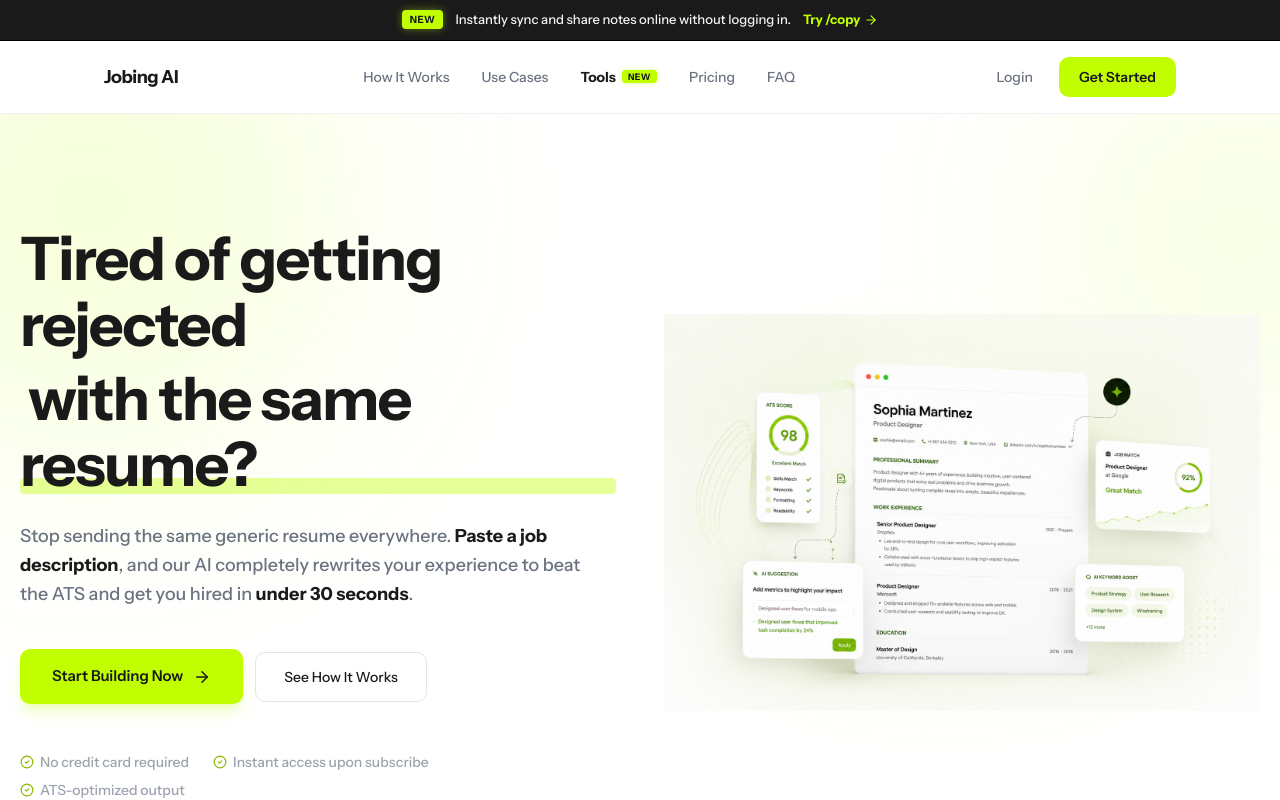
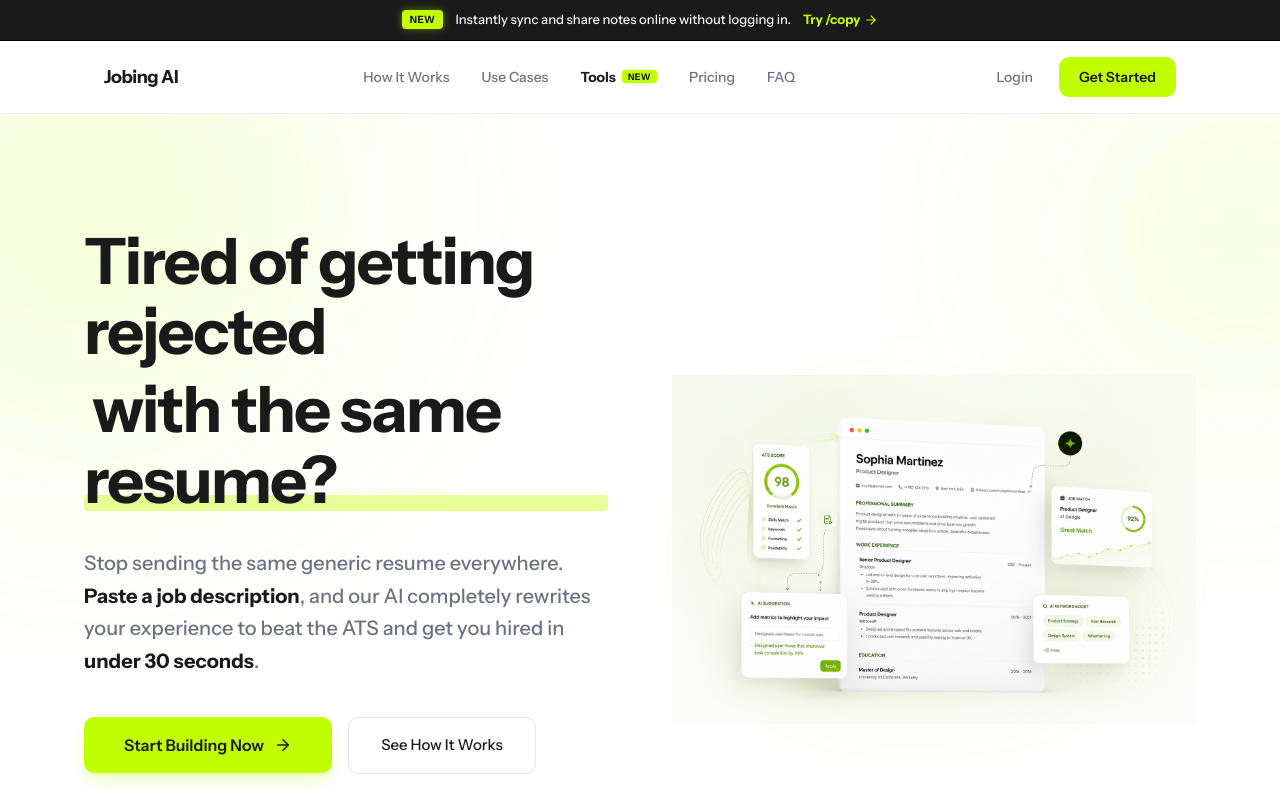
Before and after one commit to srinivasgogula02/jobing, a Next.js app: page / in a window 1280 px wide. Shown: the top 800 px of the page. Built offline with nearby package versions, Linux system fonts and the light colour scheme; no server answers; what dodopayments would draw is missing.

Commit message:
style(landing): expand hero text content to fully occupy left half

```diff
--- a/src/app/page.tsx
+++ b/src/app/page.tsx
@@ -152,12 +152,11 @@ export default async function Home() {
         <div className="absolute -top-40 -left-40 w-[500px] h-[500px] bg-[#C1FF00]/15 rounded-full blur-[120px] pointer-events-none" />
         <div className="absolute -top-20 -right-40 w-[400px] h-[400px] bg-[#C1FF00]/10 rounded-full blur-[100px] pointer-events-none" />
 
-        <div className="max-w-7xl mx-auto relative z-10 grid grid-cols-1 md:grid-cols-2 gap-12 items-center">
+        <div className="w-full max-w-[1600px] mx-auto px-5 md:px-10 lg:px-16 relative z-10 grid grid-cols-1 md:grid-cols-2 gap-8 lg:gap-16 items-center">
           {/* Left Column: Content */}
-          <div className="flex flex-col items-center md:items-start text-center md:text-left">
+          <div className="flex flex-col items-center md:items-start text-center md:text-left w-full">
 
-
-            <h1 className="text-[1.75rem] sm:text-4xl lg:text-[3.75rem] font-extrabold tracking-tight leading-[1.15] lg:leading-[1.1] text-[#1a1a1a] mb-5 lg:mb-6">
+            <h1 className="text-[1.75rem] sm:text-4xl lg:text-[4rem] font-extrabold tracking-tight leading-[1.15] lg:leading-[1.1] text-[#1a1a1a] mb-5 lg:mb-8">
               Tired of getting rejected
               <br className="block md:hidden" />
               <br className="hidden md:block" />
@@ -167,27 +166,27 @@ export default async function Home() {
               </span>
             </h1>
 
-            <p className="text-base md:text-lg text-[#6b7280] max-w-xl mb-10 leading-relaxed font-medium">
+            <p className="text-base md:text-xl text-[#6b7280] w-full mb-10 leading-relaxed font-medium">
               Stop sending the same generic resume everywhere.{" "}
               <strong className="text-[#1a1a1a]">Paste a job description</strong>,{" "}
               and our AI completely rewrites your experience to beat the ATS and get you hired in{" "}
               <strong className="text-[#1a1a1a]">under 30 seconds</strong>.
             </p>
 
-            <div className="flex flex-col sm:flex-row items-center gap-3 mb-12">
+            <div className="flex flex-col sm:flex-row items-center gap-4 mb-12">
               <SignUpButton forceRedirectUrl="/tools">
-                <button className="btn-primary px-8 py-4 text-[15px] font-bold gap-2.5 shadow-lg shadow-[#C1FF00]/25 hover:scale-[1.02] transition-transform w-full sm:w-auto">
+                <button className="btn-primary px-10 py-4 text-[16px] font-bold gap-2.5 shadow-lg shadow-[#C1FF00]/25 hover:scale-[1.02] transition-transform w-full sm:w-auto">
                   Start Building Now
                   <ArrowRight size={18} />
                 </button>
               </SignUpButton>
-              <a href="#how-it-works" className="btn-secondary px-7 py-3.5 text-sm font-semibold w-full sm:w-auto text-center">
+              <a href="#how-it-works" className="btn-secondary px-8 py-4 text-[15px] font-semibold w-full sm:w-auto text-center">
                 See How It Works
               </a>
             </div>
 
             {/* Trust strip */}
-            <div className="flex flex-wrap items-center justify-center md:justify-start gap-x-6 gap-y-2 text-sm text-[#9ca3af] font-medium">
+            <div className="flex flex-wrap items-center justify-center md:justify-start gap-x-6 gap-y-3 text-sm text-[#9ca3af] font-medium">
               <span className="flex items-center gap-1.5">
                 <CheckCircle2 size={14} className="text-[#8bb800]" />
                 No credit card required
@@ -204,7 +203,7 @@ export default async function Home() {
           </div>
 
           {/* Right Column: Image */}
-          <div className="w-full relative flex justify-center md:justify-end mt-10 md:mt-0">
+          <div className="w-full relative flex justify-center md:justify-end mt-12 md:mt-0">
             <div className="absolute inset-0 bg-gradient-to-tr from-[#C1FF00]/20 to-transparent blur-3xl rounded-full scale-75 -z-10" />
             <img
               src="/hero-image.png"
```
